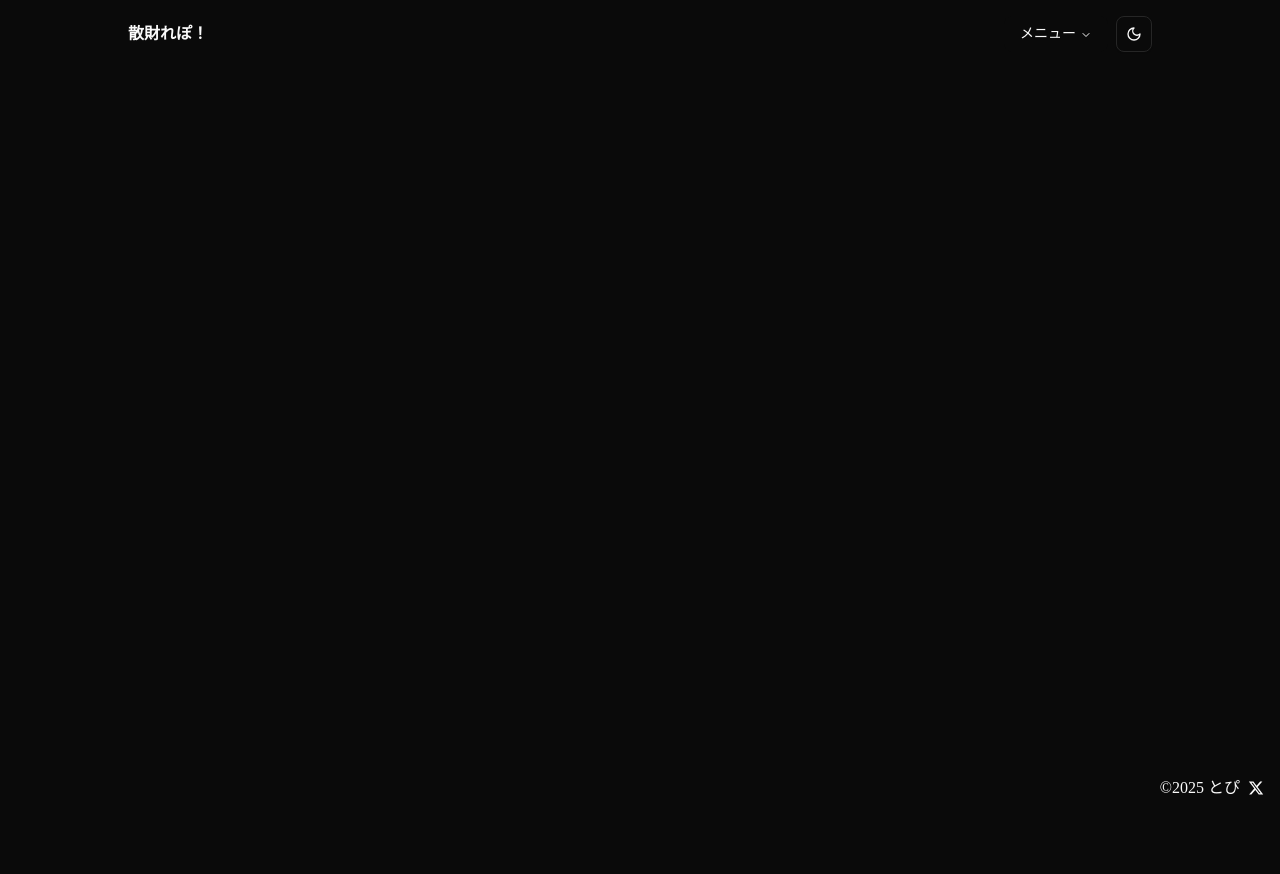
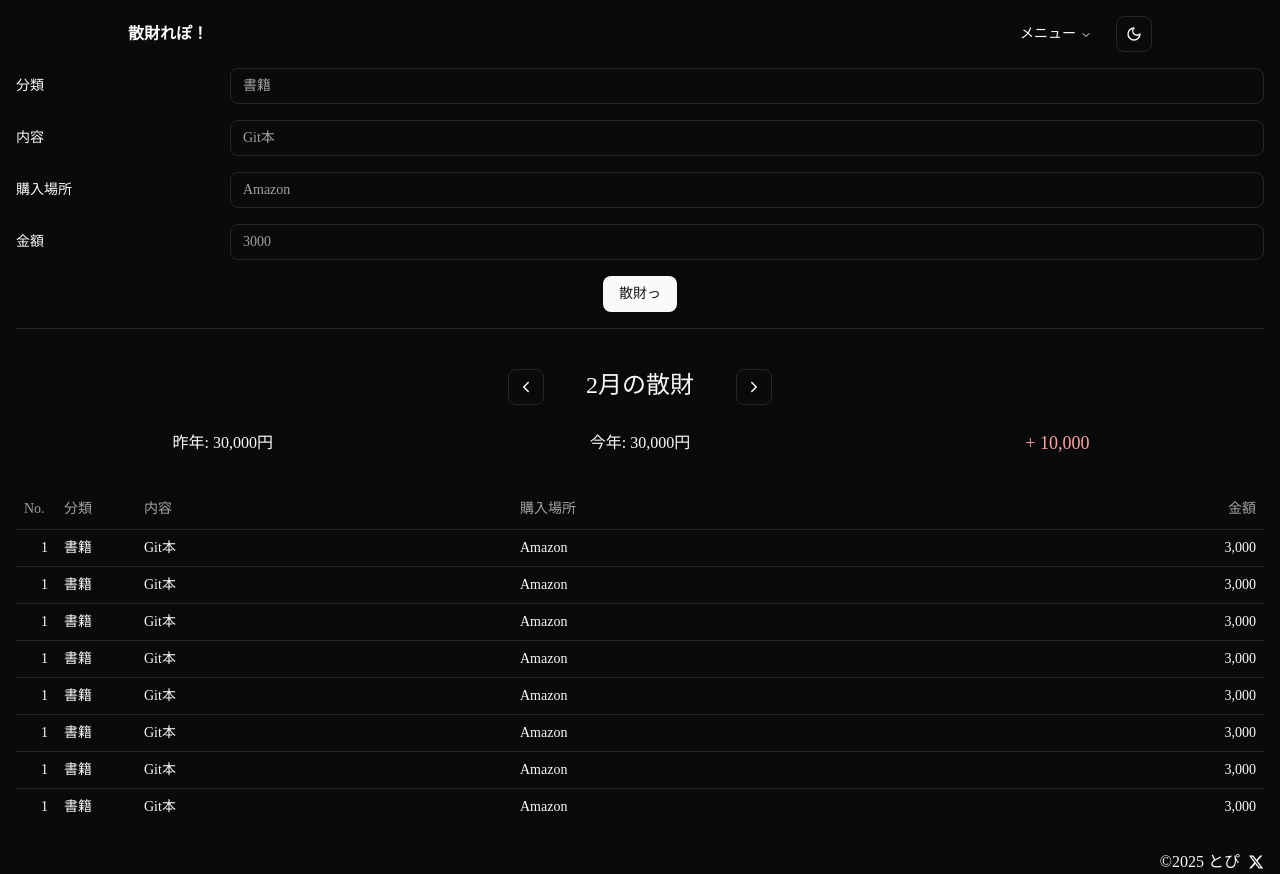
Before and after one commit to topi0247/sanzai-report-front, a React (Vite) app: page / in a window 1280 px wide. Before the commit the page ends 800 px from the top, so only its background shows below. Built offline with nearby package versions, Linux system fonts and the light colour scheme; a web font is replaced by a local one.

Commit message:
feat: 今月のリストページ作成

```diff
--- a/package.json
+++ b/package.json
@@ -11,7 +11,9 @@
   },
   "dependencies": {
     "@radix-ui/react-dropdown-menu": "^2.1.6",
+    "@radix-ui/react-label": "^2.1.2",
     "@radix-ui/react-navigation-menu": "^1.2.5",
+    "@radix-ui/react-scroll-area": "^1.2.3",
     "@radix-ui/react-separator": "^1.1.2",
     "@radix-ui/react-slot": "^1.1.2",
     "@tailwindcss/vite": "^4.0.8",
--- a/src/app/router.tsx
+++ b/src/app/router.tsx
@@ -1,10 +1,13 @@
 import { Route, Routes } from "react-router";
 import { Report } from "@/app/routes/report/root";
+import { ReportIndex } from "./routes/report";
 
 export const AppRouting = () => {
   return (
     <Routes>
-      <Route index element={<Report />} />
+      <Route element={<Report />} >
+        <Route index element={<ReportIndex />} />
+      </Route>
     </Routes>
   );
 };
--- /dev/null
+++ b/src/app/routes/report/index.tsx
@@ -0,0 +1,64 @@
+import { Button } from "@/components/ui/button";
+import { Input } from "@/components/ui/input";
+import { Label } from "@/components/ui/label";
+import { Separator } from "@/components/ui/separator";
+import { ReportList } from "@/features/reports/list";
+import { IoIosArrowForward, IoIosArrowBack } from "react-icons/io";
+
+export const ReportIndex = () => {
+  return (
+    <article className="mt-4 flex flex-col gap-4">
+      <section className="flex flex-col gap-4">
+        <div className="flex items-center justify-start gap-2">
+          <Label htmlFor="category" className="w-1/5">
+            分類
+          </Label>
+          <Input id="category" placeholder="書籍" />
+        </div>
+        <div className="flex items-center justify-start gap-2">
+          <Label htmlFor="name" className="w-1/5">
+            内容
+          </Label>
+          <Input id="name" placeholder="Git本" />
+        </div>
+        <div className="flex items-center justify-start gap-2">
+          <Label htmlFor="store" className="w-1/5">
+            購入場所
+          </Label>
+          <Input id="store" placeholder="Amazon" />
+        </div>
+        <div className="flex items-center justify-start gap-2">
+          <Label htmlFor="amount" className="w-1/5">
+            金額
+          </Label>
+          <Input id="amount" placeholder="3000" type="number" min={0} />
+        </div>
+        <div className="text-center">
+          <Button className="inline-block cursor-pointer transition-all">
+            散財っ
+          </Button>
+        </div>
+      </section>
+      <Separator />
+      <section>
+        <div className="my-6 flex items-center justify-center gap-6">
+          <Button variant="outline" size="icon">
+            <IoIosArrowBack />
+          </Button>
+          <h2 className="inline-block w-36 pb-1 text-center text-2xl">
+            2月の散財
+          </h2>
+          <Button variant="outline" size="icon">
+            <IoIosArrowForward />
+          </Button>
+        </div>
+        <div className="mb-8 grid grid-cols-3 items-center gap-1">
+          <p className="text-center">昨年: 30,000円</p>
+          <p className="text-center">今年: 30,000円</p>
+          <p className="text-center text-lg text-red-300">+ 10,000</p>
+        </div>
+        <ReportList />
+      </section>
+    </article>
+  );
+};
--- a/src/app/routes/report/root.tsx
+++ b/src/app/routes/report/root.tsx
@@ -1,7 +1,7 @@
 import { ModeToggle } from "@/components/mode-toggle";
 import { NavLink, Outlet } from "react-router";
 import { FaXTwitter } from "react-icons/fa6";
-import { HeaderMenu } from "@/components/heade-menu";
+import { HeaderMenu } from "@/components/header-menu";
 
 export const Report = () => {
   return (
@@ -20,7 +20,7 @@ export const Report = () => {
       <main className="grow">
         <Outlet />
       </main>
-      <footer className="flex justify-end gap-2">
+      <footer className="mt-8 flex justify-end gap-2">
         <span className="inline-block">©2025 とぴ</span>
         <a
           href="https://x.com/topi_log"
--- a/src/components/heade-menu.tsx
+++ b/src/components/header-menu.tsx
@@ -6,7 +6,7 @@ import {
     NavigationMenuList,
     NavigationMenuTrigger,
   } from "@/components/ui/navigation-menu";
-  import { Separator } from "@/components/ui/separator";
+import { Separator } from "@/components/ui/separator";
 import { NavLink } from "react-router";
 
 export const HeaderMenu = () => {
--- /dev/null
+++ b/src/components/ui/input.tsx
@@ -0,0 +1,21 @@
+import * as React from "react"
+
+import { cn } from "@/lib/utils"
+
+function Input({ className, type, ...props }: React.ComponentProps<"input">) {
+  return (
+    <input
+      type={type}
+      data-slot="input"
+      className={cn(
+        "border-input file:text-foreground placeholder:text-muted-foreground selection:bg-primary selection:text-primary-foreground flex h-9 w-full min-w-0 rounded-md border bg-transparent px-3 py-1 text-base shadow-xs transition-[color,box-shadow] outline-none file:inline-flex file:h-7 file:border-0 file:bg-transparent file:text-sm file:font-medium disabled:pointer-events-none disabled:cursor-not-allowed disabled:opacity-50 md:text-sm",
+        "focus-visible:border-ring focus-visible:ring-ring/50 focus-visible:ring-[3px]",
+        "aria-invalid:ring-destructive/20 dark:aria-invalid:ring-destructive/40 aria-invalid:border-destructive",
+        className
+      )}
+      {...props}
+    />
+  )
+}
+
+export { Input }
--- /dev/null
+++ b/src/components/ui/label.tsx
@@ -0,0 +1,22 @@
+import * as React from "react"
+import * as LabelPrimitive from "@radix-ui/react-label"
+
+import { cn } from "@/lib/utils"
+
+function Label({
+  className,
+  ...props
+}: React.ComponentProps<typeof LabelPrimitive.Root>) {
+  return (
+    <LabelPrimitive.Root
+      data-slot="label"
+      className={cn(
+        "text-sm leading-none font-medium select-none group-data-[disabled=true]:pointer-events-none group-data-[disabled=true]:opacity-50 peer-disabled:cursor-not-allowed peer-disabled:opacity-50",
+        className
+      )}
+      {...props}
+    />
+  )
+}
+
+export { Label }
--- /dev/null
+++ b/src/components/ui/scroll-area.tsx
@@ -0,0 +1,56 @@
+import * as React from "react"
+import * as ScrollAreaPrimitive from "@radix-ui/react-scroll-area"
+
+import { cn } from "@/lib/utils"
+
+function ScrollArea({
+  className,
+  children,
+  ...props
+}: React.ComponentProps<typeof ScrollAreaPrimitive.Root>) {
+  return (
+    <ScrollAreaPrimitive.Root
+      data-slot="scroll-area"
+      className={cn("relative", className)}
+      {...props}
+    >
+      <ScrollAreaPrimitive.Viewport
+        data-slot="scroll-area-viewport"
+        className="ring-ring/10 dark:ring-ring/20 dark:outline-ring/40 outline-ring/50 size-full rounded-[inherit] transition-[color,box-shadow] focus-visible:ring-4 focus-visible:outline-1"
+      >
+        {children}
+      </ScrollAreaPrimitive.Viewport>
+      <ScrollBar />
+      <ScrollAreaPrimitive.Corner />
+    </ScrollAreaPrimitive.Root>
+  )
+}
+
+function ScrollBar({
+  className,
+  orientation = "vertical",
+  ...props
+}: React.ComponentProps<typeof ScrollAreaPrimitive.ScrollAreaScrollbar>) {
+  return (
+    <ScrollAreaPrimitive.ScrollAreaScrollbar
+      data-slot="scroll-area-scrollbar"
+      orientation={orientation}
+      className={cn(
+        "flex touch-none p-px transition-colors select-none",
+        orientation === "vertical" &&
+          "h-full w-2.5 border-l border-l-transparent",
+        orientation === "horizontal" &&
+          "h-2.5 flex-col border-t border-t-transparent",
+        className
+      )}
+      {...props}
+    >
+      <ScrollAreaPrimitive.ScrollAreaThumb
+        data-slot="scroll-area-thumb"
+        className="bg-border relative flex-1 rounded-full"
+      />
+    </ScrollAreaPrimitive.ScrollAreaScrollbar>
+  )
+}
+
+export { ScrollArea, ScrollBar }
--- /dev/null
+++ b/src/components/ui/table.tsx
@@ -0,0 +1,111 @@
+import * as React from "react"
+
+import { cn } from "@/lib/utils"
+
+function Table({ className, ...props }: React.ComponentProps<"table">) {
+  return (
+    <div className="relative w-full overflow-auto">
+      <table
+        data-slot="table"
+        className={cn("w-full caption-bottom text-sm", className)}
+        {...props}
+      />
+    </div>
+  )
+}
+
+function TableHeader({ className, ...props }: React.ComponentProps<"thead">) {
+  return (
+    <thead
+      data-slot="table-header"
+      className={cn("[&_tr]:border-b", className)}
+      {...props}
+    />
+  )
+}
+
+function TableBody({ className, ...props }: React.ComponentProps<"tbody">) {
+  return (
+    <tbody
+      data-slot="table-body"
+      className={cn("[&_tr:last-child]:border-0", className)}
+      {...props}
+    />
+  )
+}
+
+function TableFooter({ className, ...props }: React.ComponentProps<"tfoot">) {
+  return (
+    <tfoot
+      data-slot="table-footer"
+      className={cn(
+        "bg-muted/50 border-t font-medium [&>tr]:last:border-b-0",
+        className
+      )}
+      {...props}
+    />
+  )
+}
+
+function TableRow({ className, ...props }: React.ComponentProps<"tr">) {
+  return (
+    <tr
+      data-slot="table-row"
+      className={cn(
+        "hover:bg-muted/50 data-[state=selected]:bg-muted border-b transition-colors",
+        className
+      )}
+      {...props}
+    />
+  )
+}
+
+function TableHead({ className, ...props }: React.ComponentProps<"th">) {
+  return (
+    <th
+      data-slot="table-head"
+      className={cn(
+        "text-muted-foreground h-10 px-2 text-left align-middle font-medium [&:has([role=checkbox])]:pr-0 [&>[role=checkbox]]:translate-y-[2px]",
+        className
+      )}
+      {...props}
+    />
+  )
+}
+
+function TableCell({ className, ...props }: React.ComponentProps<"td">) {
+  return (
+    <td
+      data-slot="table-cell"
+      className={cn(
+        "p-2 align-middle [&:has([role=checkbox])]:pr-0 [&>[role=checkbox]]:translate-y-[2px]",
+        className
+      )}
+      {...props}
+    />
+  )
+}
+
+function TableCaption({
+  className,
+  ...props
+}: React.ComponentProps<"caption">) {
+  return (
+    <caption
+      data-slot="table-caption"
+      className={cn("text-muted-foreground mt-4 text-sm", className)}
+      {...props}
+    />
+  )
+}
+
+export {
+  Table,
+  TableHeader,
+  TableBody,
+  TableFooter,
+  TableHead,
+  TableRow,
+  TableCell,
+  TableCaption,
+}
--- /dev/null
+++ b/src/features/reports/list.tsx
@@ -0,0 +1,67 @@
+import { ScrollArea } from "@/components/ui/scroll-area";
+import {
+  Table,
+  TableBody,
+  TableCell,
+  TableHead,
+  TableHeader,
+  TableRow,
+} from "@/components/ui/table";
+
+function ListItem() {
+  return (
+    <TableRow>
+      <TableCell className="w-[40px] text-right">1</TableCell>
+      <TableCell className="w-[80px]">書籍</TableCell>
+      <TableCell>Git本</TableCell>
+      <TableCell className="overflow-wrap-normal break-words whitespace-normal">
+        Amazon
+      </TableCell>
+      <TableCell className="text-right">3,000</TableCell>
+    </TableRow>
+  );
+}
+
+export const ReportList = () => {
+  return (
+    <div className="relative">
+      <Table className="w-full table-fixed">
+        <TableHeader className="sticky top-0 z-10">
+          <TableRow>
+            <TableHead className="w-[40px]">No.</TableHead>
+            <TableHead className="w-[80px]">分類</TableHead>
+            <TableHead>内容</TableHead>
+            <TableHead>購入場所</TableHead>
+            <TableHead className="text-right">金額</TableHead>
+          </TableRow>
+        </TableHeader>
+      </Table>
+      <ScrollArea className="h-72">
+        <Table className="w-full table-fixed">
+          <TableBody>
+            <ListItem />
+            <ListItem />
+            <ListItem />
+            <ListItem />
+            <ListItem />
+            <ListItem />
+            <ListItem />
+            <ListItem />
+            <ListItem />
+            <ListItem />
+            <ListItem />
+            <ListItem />
+            <ListItem />
+            <ListItem />
+            <ListItem />
+            <ListItem />
+            <ListItem />
+            <ListItem />
+            <ListItem />
+            <ListItem />
+          </TableBody>
+        </Table>
+      </ScrollArea>
+    </div>
+  );
+};
```
Also changed, not shown: 1 other file (tests, documents, lock files or other folders).
